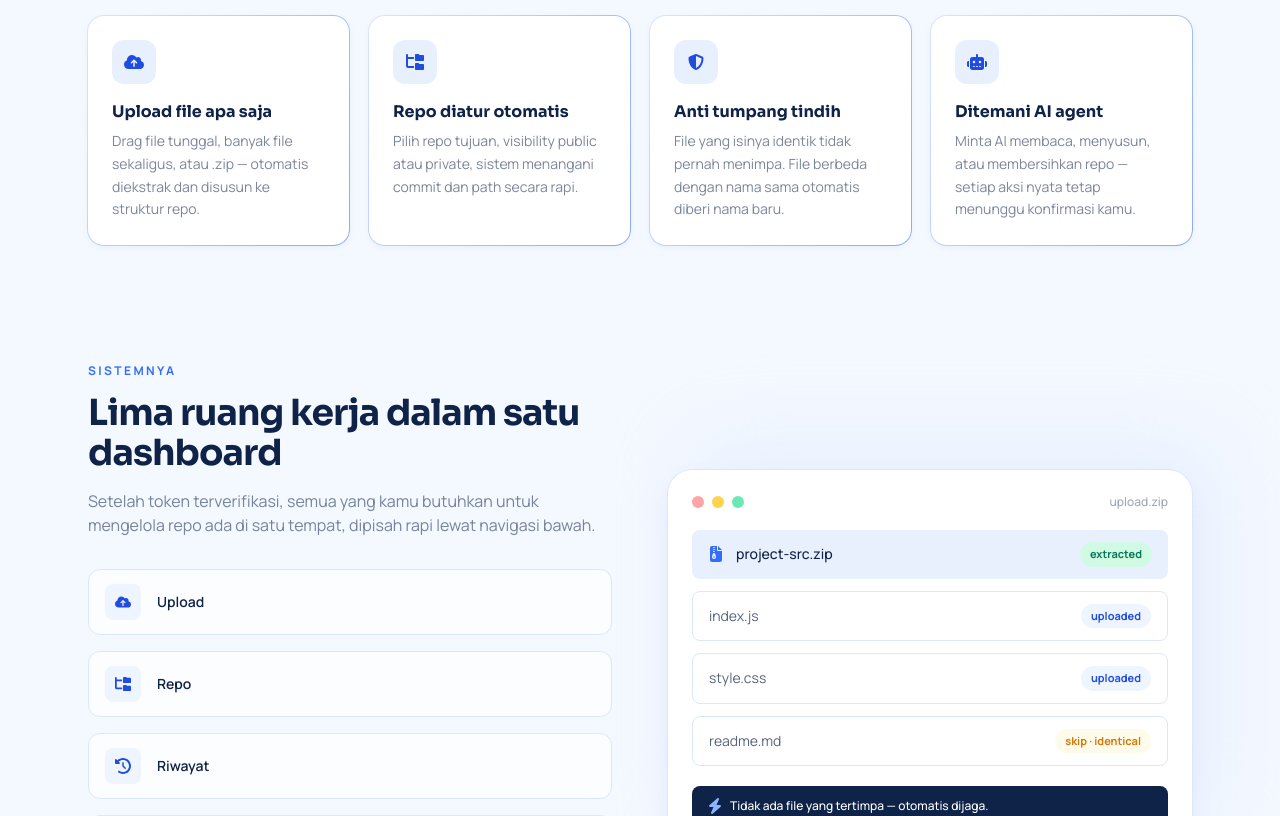
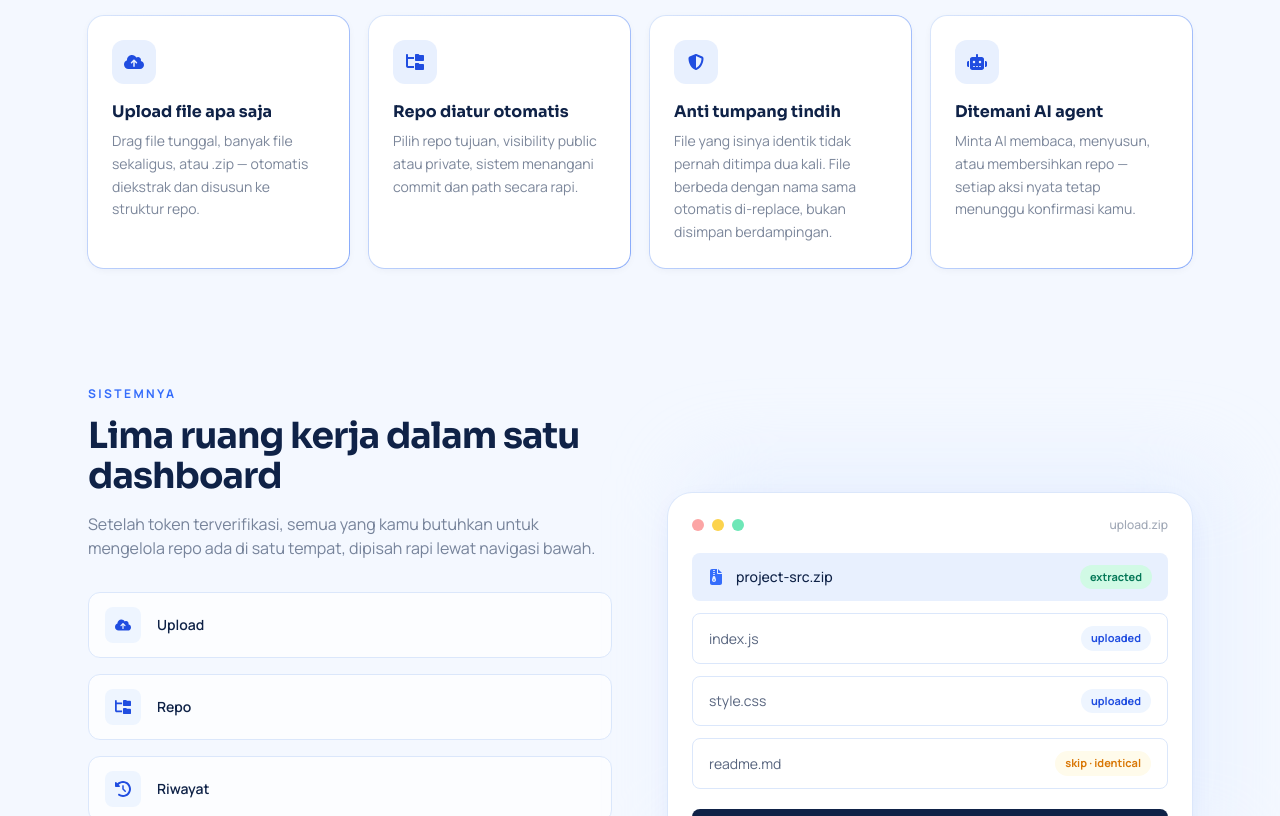
Before and after one commit to fidzzcodex-me/codexXuploader3, a Next.js app: page / in a window 1280 px wide. Shown: the part 1340-2156 px from the top of the page. Built offline with nearby package versions, Linux system fonts and the light colour scheme.

Commit message:
upload: components/LandingClient.tsx

```diff
--- a/components/LandingClient.tsx
+++ b/components/LandingClient.tsx
@@ -35,7 +35,7 @@ const steps = [
   {
     icon: faShieldHalved,
     title: "Anti tumpang tindih",
-    desc: "File yang isinya identik tidak pernah menimpa. File berbeda dengan nama sama otomatis diberi nama baru."
+    desc: "File yang isinya identik tidak pernah ditimpa dua kali. File berbeda dengan nama sama otomatis di-replace, bukan disimpan berdampingan."
   },
   {
     icon: faRobot,
```
